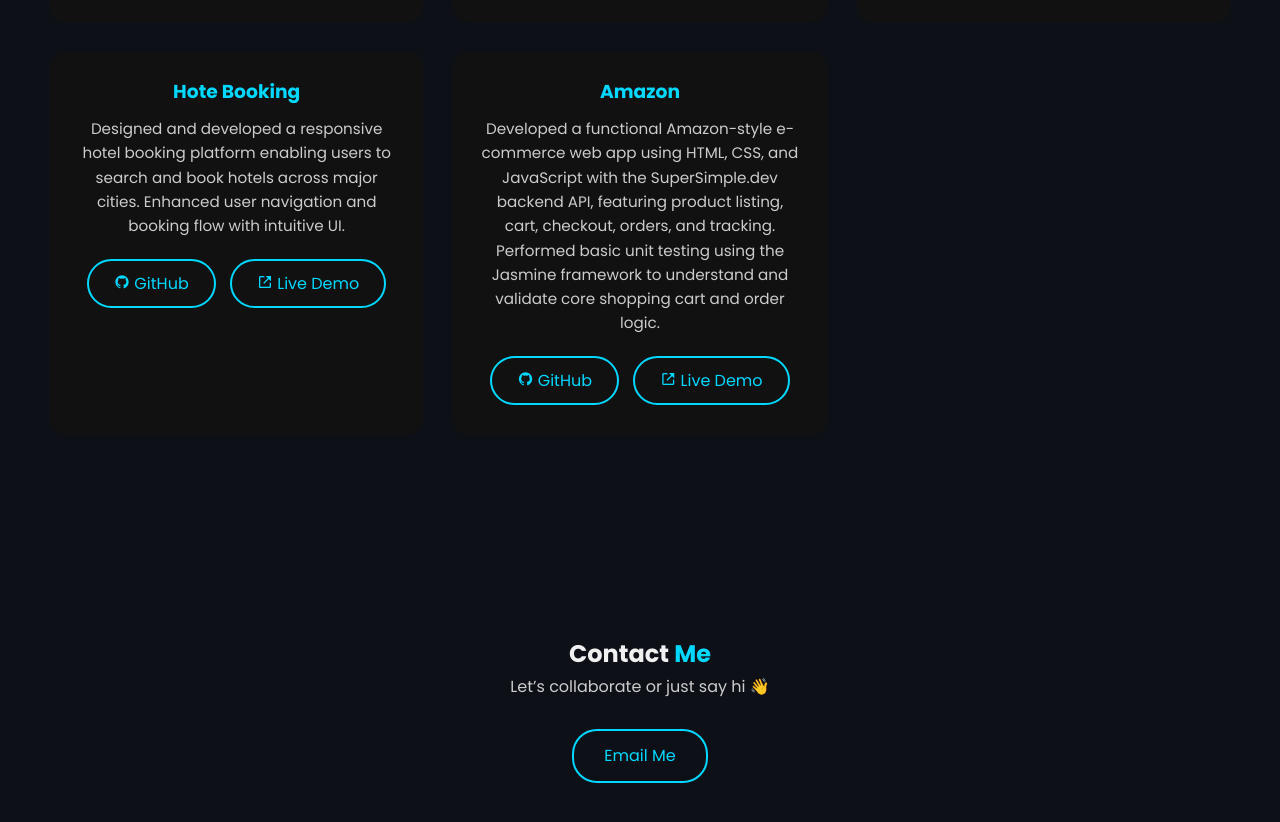
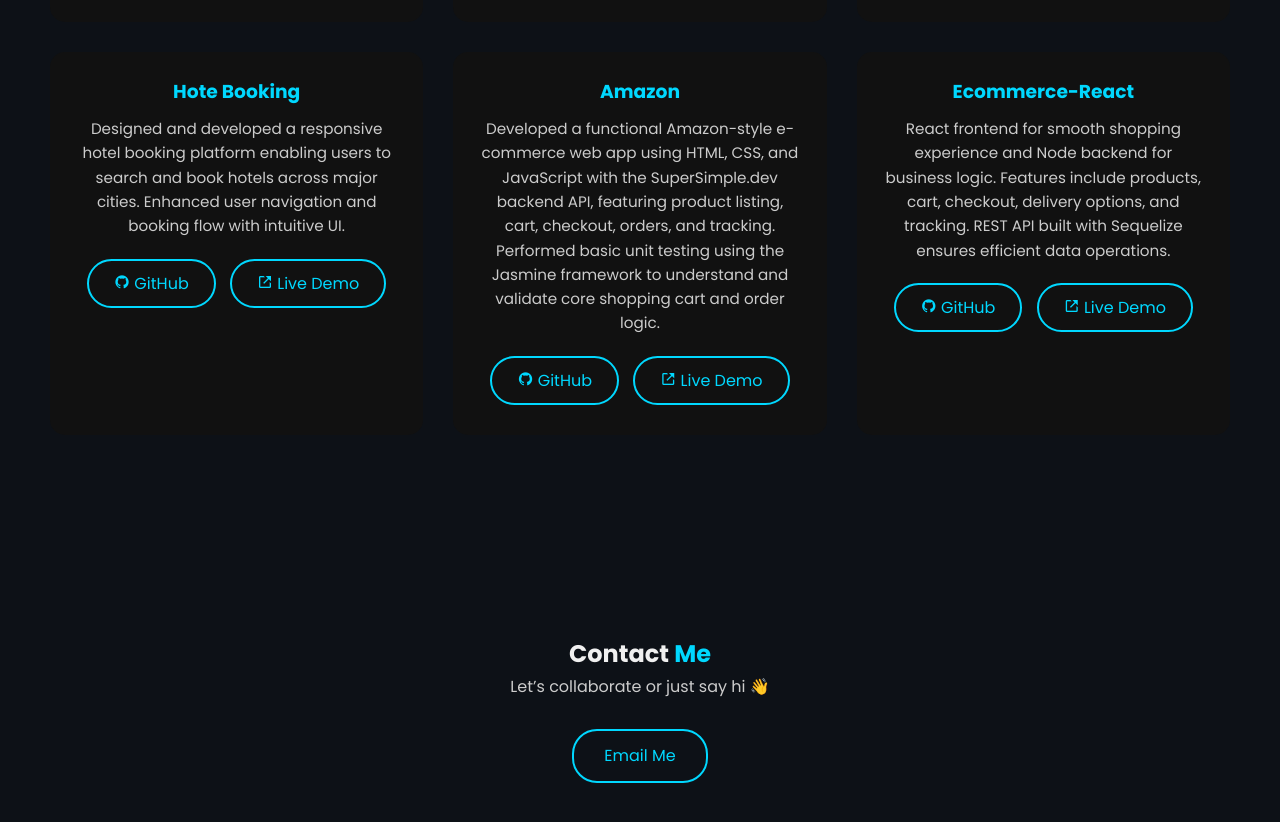
Before and after one commit to SaikrishnaPotharaboina/portfolio, a plain HTML site: page index.html in a window 1280 px wide. Shown: the part 2549-3371 px from the top of the page. Drawn offline with nearby package versions, Linux system fonts and the light colour scheme.

Commit message:
Updated project files and added resume PDF

```diff
--- a/index.html
+++ b/index.html
@@ -1,5 +1,6 @@
 <!DOCTYPE html>
 <html lang="en">
+
 <head>
   <meta charset="UTF-8">
   <meta name="viewport" content="width=device-width, initial-scale=1.0">
@@ -11,6 +12,7 @@
   <link href="https://fonts.googleapis.com/css2?family=Poppins:wght@300;400;500;600;700&display=swap" rel="stylesheet">
 
 </head>
+
 <body>
   <!-- ===== HEADER ===== -->
   <header class="header">
@@ -45,7 +47,8 @@
 
     <div class="home-sci reveal delay-2">
       <a href="#"><i class='bx bxl-facebook'></i></a>
-      <a href="https://www.linkedin.com/in/potharaboina-saikrishna/" target="_blank"><i class='bx bxl-linkedin-square'></i></a>
+      <a href="https://www.linkedin.com/in/potharaboina-saikrishna/" target="_blank"><i
+          class='bx bxl-linkedin-square'></i></a>
       <a href="#"><i class='bx bxl-instagram'></i></a>
     </div>
   </section>
@@ -98,7 +101,8 @@
       <div class="skill-card Data">
         <i class='bx bxs-data'></i>
         <h3>Data</h3>
-      <p>Designing and managing databases, writing efficient queries, and ensuring data integrity for web applications.</p>
+        <p>Designing and managing databases, writing efficient queries, and ensuring data integrity for web
+          applications.</p>
       </div>
     </div>
   </section>
@@ -111,8 +115,10 @@
     <div class="about-content reveal">
       <h2 class="heading">About <span>Me</span></h2>
       <p>
-        I’m a dedicated and curious developer who enjoys crafting intuitive, visually appealing, and functional web interfaces.
-        I focus on clean design principles and efficient performance, transforming ideas into seamless digital experiences.
+        I’m a dedicated and curious developer who enjoys crafting intuitive, visually appealing, and functional web
+        interfaces.
+        I focus on clean design principles and efficient performance, transforming ideas into seamless digital
+        experiences.
       </p>
       <p>
         My goal is to continually learn, grow, and collaborate on projects that make a real impact.
@@ -128,7 +134,8 @@
       <div class="project-box reveal delay-1">
         <h3>Responsive Portfolio</h3>
         <p>
-        Created a fully responsive personal portfolio using HTML, CSS, and JavaScript with smooth animations and scroll effects.
+          Created a fully responsive personal portfolio using HTML, CSS, and JavaScript with smooth animations and
+          scroll effects.
         </p>
         <div class="btn-box">
           <a href="https://github.com/SaikrishnaPotharaboina/portfolio" target="_blank" class="btn-small">
@@ -144,7 +151,8 @@
       <div class="project-box reveal delay-2">
         <h3>Nexus Nural Emergency Response</h3>
         <p>
-        What is NEXUS? NEXUS is an advanced AI-powered emergency response system designed for India. It helps emergency personnel coordinate faster, smarter responses to save more lives.
+          What is NEXUS? NEXUS is an advanced AI-powered emergency response system designed for India. It helps
+          emergency personnel coordinate faster, smarter responses to save more lives.
         </p>
         <div class="btn-box">
           <a href="https://github.com/SaikrishnaPotharaboina/nexus" target="_blank" class="btn-small">
@@ -159,7 +167,8 @@
       <div class="project-box reveal delay-2">
         <h3>YouTube Clone</h3>
         <p>
-       Developed a responsive YouTube homepage clone using HTML and CSS, replicating the layout, navigation bar, sidebar, and video thumbnail grid with clean and structured styling.
+          Developed a responsive YouTube homepage clone using HTML and CSS, replicating the layout, navigation bar,
+          sidebar, and video thumbnail grid with clean and structured styling.
         </p>
         <div class="btn-box">
           <a href="https://github.com/SaikrishnaPotharaboina/youtube-clone" target="_blank" class="btn-small">
@@ -174,7 +183,8 @@
       <div class="project-box reveal delay-2">
         <h3>Hote Booking</h3>
         <p>
-        Designed and developed a responsive hotel booking platform enabling users to search and book hotels across major cities.
+          Designed and developed a responsive hotel booking platform enabling users to search and book hotels across
+          major cities.
           Enhanced user navigation and booking flow with intuitive UI.
         </p>
         <div class="btn-box">
@@ -190,7 +200,9 @@
       <div class="project-box reveal delay-3">
         <h3>Amazon</h3>
         <p>
-       Developed a functional Amazon-style e-commerce web app using HTML, CSS, and JavaScript with the SuperSimple.dev backend API, featuring product listing, cart, checkout, orders, and tracking. Performed basic unit testing using the Jasmine framework to understand and validate core shopping cart and order logic.
+          Developed a functional Amazon-style e-commerce web app using HTML, CSS, and JavaScript with the
+          SuperSimple.dev backend API, featuring product listing, cart, checkout, orders, and tracking. Performed basic
+          unit testing using the Jasmine framework to understand and validate core shopping cart and order logic.
         </p>
         <div class="btn-box">
           <a href="https://github.com/SaikrishnaPotharaboina/amazon-clone" target="_blank" class="btn-small">
@@ -201,7 +213,28 @@
           </a>
         </div>
       </div>
+
+      <div class="project-box reveal delay-3">
+        <h3>Ecommerce-React</h3>
+        <p>
+          React frontend for smooth shopping experience and Node backend for business logic.
+          Features include products, cart, checkout, delivery options, and tracking.
+          REST API built with Sequelize ensures efficient data operations.
+        </p>
+        <div class="btn-box">
+          <a href="https://github.com/SaikrishnaPotharaboina/my-ecommerce-website" target="_blank" class="btn-small">
+            <i class='bx bxl-github'></i> GitHub
+          </a>
+          <a href="https://my-ecommerce-website-4be2.onrender.com" target="_blank" class="btn-small">
+            <i class='bx bx-link-external'></i> Live Demo
+          </a>
         </div>
+      </div>
+
+    </div>
+
+
+
   </section>
 
 
@@ -282,4 +315,5 @@
   </script>
 
 </body>
+
 </html>
```
Lines whose indentation alone changed are shown as unchanged.
